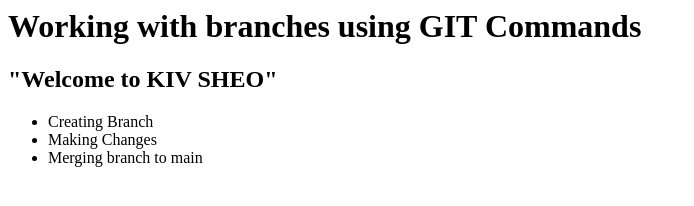
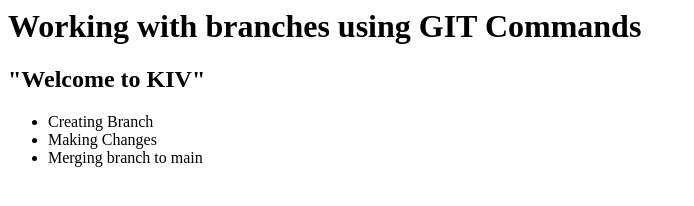
Before and after one commit to sheosatyam-p/GIT-Sample-Repo, a plain HTML site: page index.html in a window 1280 px wide. Shown: the whole page, without its empty margins (0-694 px from the left). Drawn offline with Linux system fonts and the light colour scheme.

Commit message:
Update index.html

```diff
--- a/index.html
+++ b/index.html
@@ -2,7 +2,7 @@
 <body>
 
 <h1> Working with branches using GIT Commands </h1>
-<h2> "Welcome to KIV SHEO" </h2>
+<h2> "Welcome to KIV" </h2>
 <ul>
     <li>Creating Branch</li>
     <li>Making Changes</li>
```
